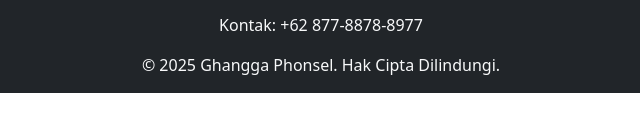
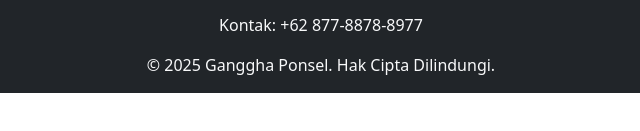
Before and after one commit to aldowiranataputra/pricelist, a plain HTML site: page index.html in a window 1280 px wide. Shown: the part 4733-4864 px from the top of the page, 319-959 px from the left. Drawn offline with nearby package versions, Linux system fonts and the light colour scheme.

Commit message:
Update index.html

```diff
--- a/index.html
+++ b/index.html
@@ -59,7 +59,7 @@
         <div class="container">
             <p>Ghangga Phonsel - Jl. Pasekan, Batubulan, Kec. Sukawati, Kabupaten Gianyar, Bali</p>
             <p>Kontak: +62 877-8878-8977</p>
-            <p class="mb-0">&copy; 2025 Ghangga Phonsel. Hak Cipta Dilindungi.</p>
+            <p class="mb-0">&copy; 2025 Ganggha Ponsel. Hak Cipta Dilindungi.</p>
         </div>
     </footer>
 
```
